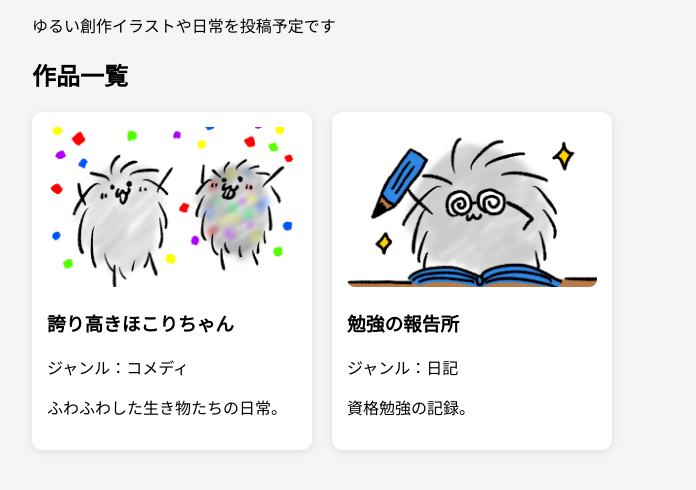
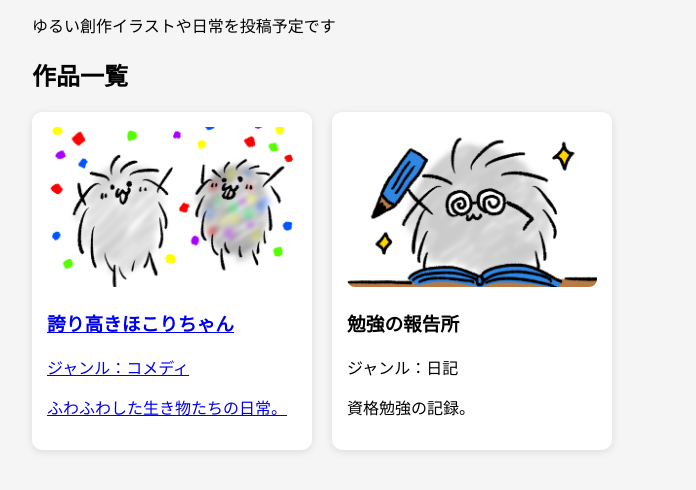
Before and after one commit to syuri-torii/syuri-torii.github.io, a plain HTML site: page index.html in a window 1280 px wide. Shown: the part 136-626 px from the top of the page, without its empty margins (108-804 px from the left). Drawn offline with Linux system fonts and the light colour scheme.

Commit message:
Wrap card in anchor tag for 'hokori-chan'

```diff
--- a/index.html
+++ b/index.html
@@ -17,12 +17,14 @@
 
 <div class="works">
 
+    <a href="hokori-chan.html">
         <div class="card">
             <img src="images/hokori.PNG" alt="誇り高きほこりちゃん" class="thumbnail">
             <h3>誇り高きほこりちゃん</h3>
             <p>ジャンル：コメディ</p>
             <p>ふわふわした生き物たちの日常。</p>
         </div>
+    </a>
 
     <div class="card">
         <img src="images/study.PNG" alt="勉強の報告所" class="thumbnail">
```
Lines whose indentation alone changed are shown as unchanged.
